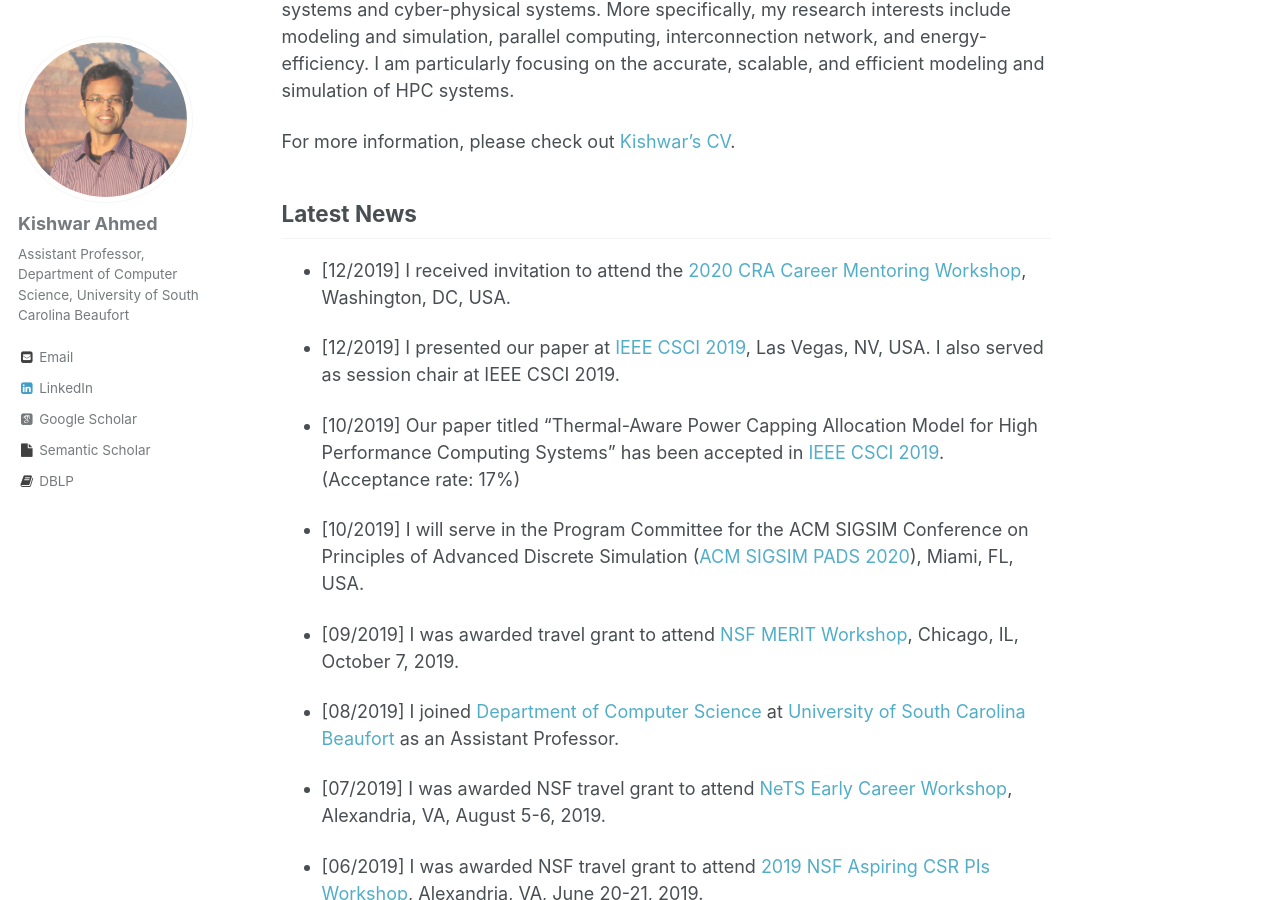
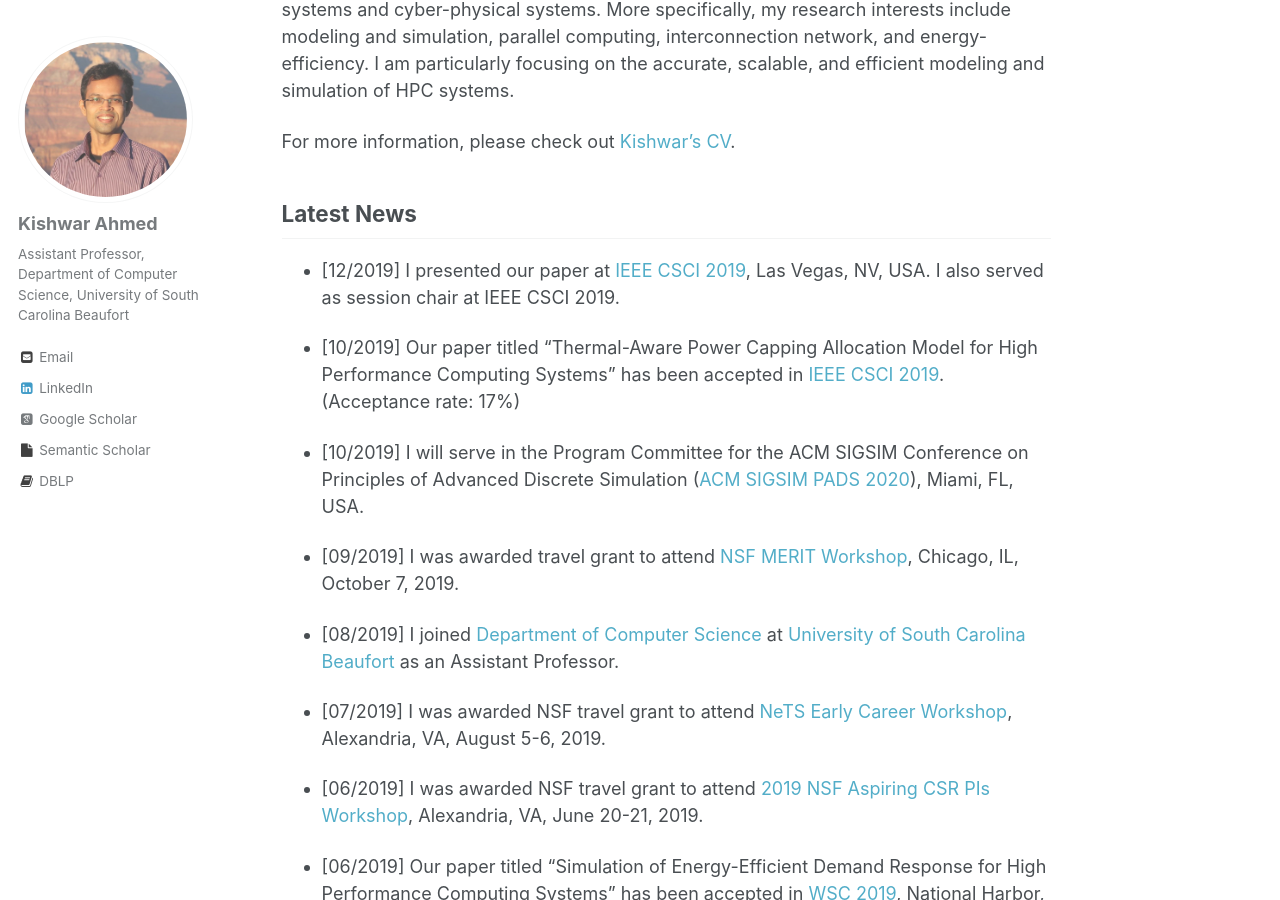
Before and after one commit to kishwarbd/kishwarbd.github.io, a Jekyll site: the page built from _pages/about.md, in a window 1280 px wide and 900 px high, scrolled down 388 px. Built offline with Jekyll 4.4.1, drawn with Linux system fonts in a browser that asks for light colours; some web fonts are replaced.

Commit message:
about updated

```diff
--- a/_pages/about.md
+++ b/_pages/about.md
@@ -22,8 +22,6 @@ computing (HPC) systems and cyber-physical systems. More specifically, my resear
 For more information, please check out [Kishwar’s CV](https://kishwarbd.github.io/files/kishwar-cv.pdf).
 
 ## Latest News
-
-* [12/2019] I received invitation to attend the [2020 CRA Career Mentoring Workshop](https://cra.org/events/2020-career-mentoring-workshop/), Washington, DC, USA.
 
 * [12/2019] I presented our paper at [IEEE CSCI 2019](https://americancse.org/events/csci2019), Las Vegas, NV, USA. I also served as session chair at IEEE CSCI 2019.
 
```
